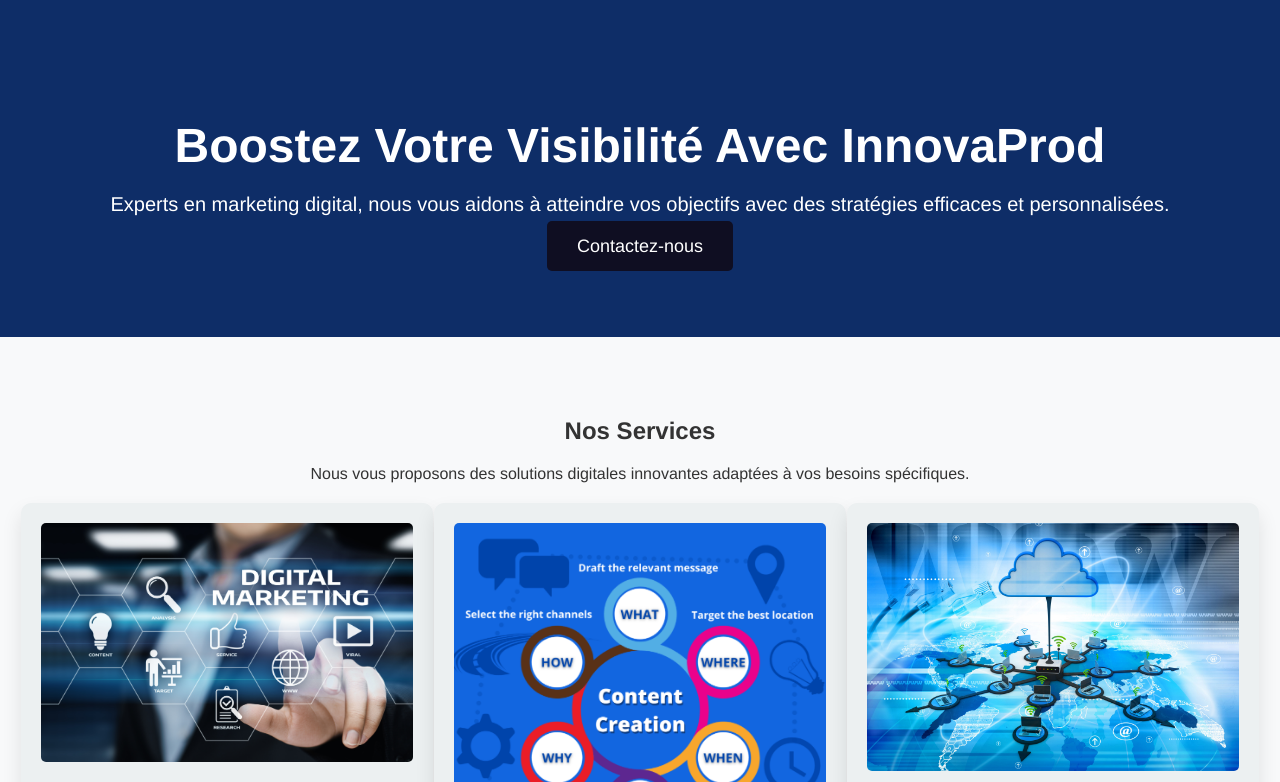
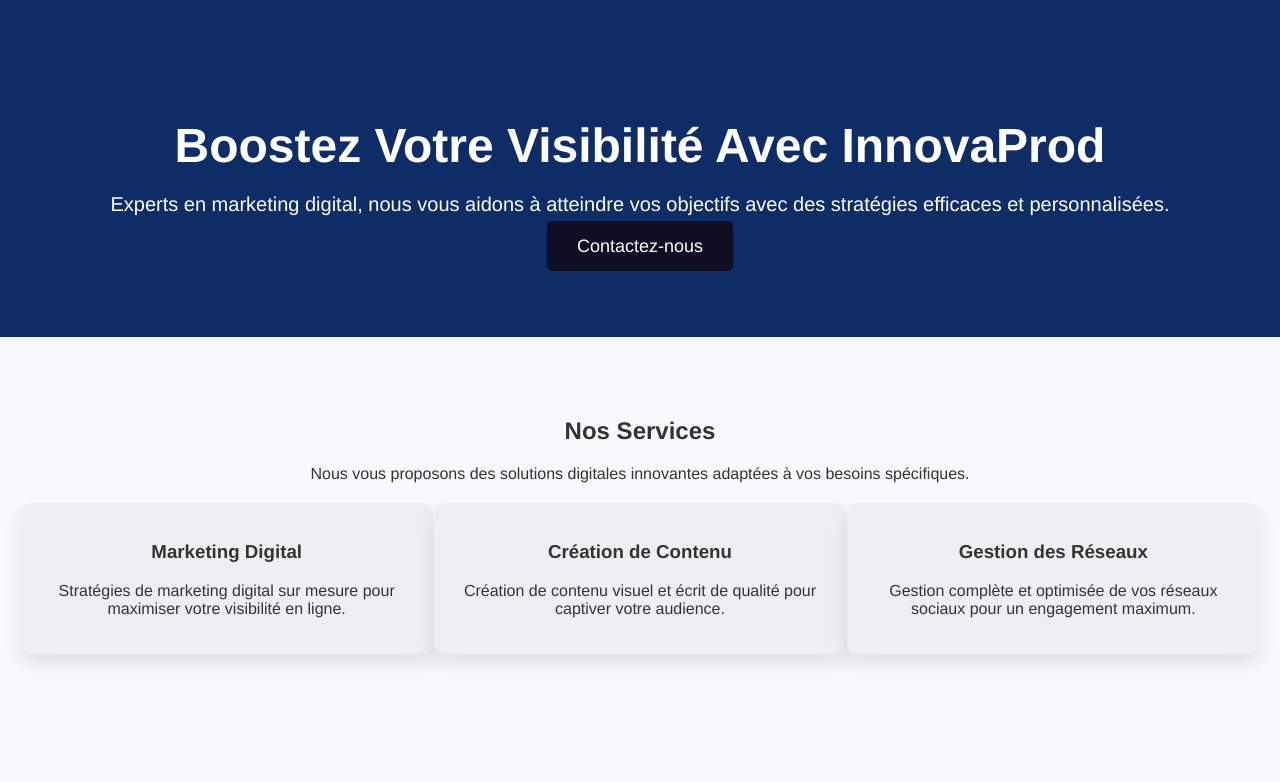
Before and after one commit to callmeweird0/inn, a plain HTML site: page index.html in a window 1280 px wide. Shown: the part 102-884 px from the top of the page. Drawn offline with Linux system fonts and the light colour scheme.

Commit message:
Update index.html

```diff
--- a/index.html
+++ b/index.html
@@ -37,17 +37,17 @@
         <p>Nous vous proposons des solutions digitales innovantes adaptées à vos besoins spécifiques.</p>
         <div class="service-container">
             <div class="service-card">
-                <img src="marketing.jpeg" alt="Marketing Digital">
+
                 <h3>Marketing Digital</h3>
                 <p>Stratégies de marketing digital sur mesure pour maximiser votre visibilité en ligne.</p>
             </div>
             <div class="service-card">
-                <img src="content_creation.png" alt="Création de Contenu">
+
                 <h3>Création de Contenu</h3>
                 <p>Création de contenu visuel et écrit de qualité pour captiver votre audience.</p>
             </div>
             <div class="service-card">
-                <img src="social_media_management.jpg" alt="Gestion des Réseaux">
+
                 <h3>Gestion des Réseaux</h3>
                 <p>Gestion complète et optimisée de vos réseaux sociaux pour un engagement maximum.</p>
             </div>
```
